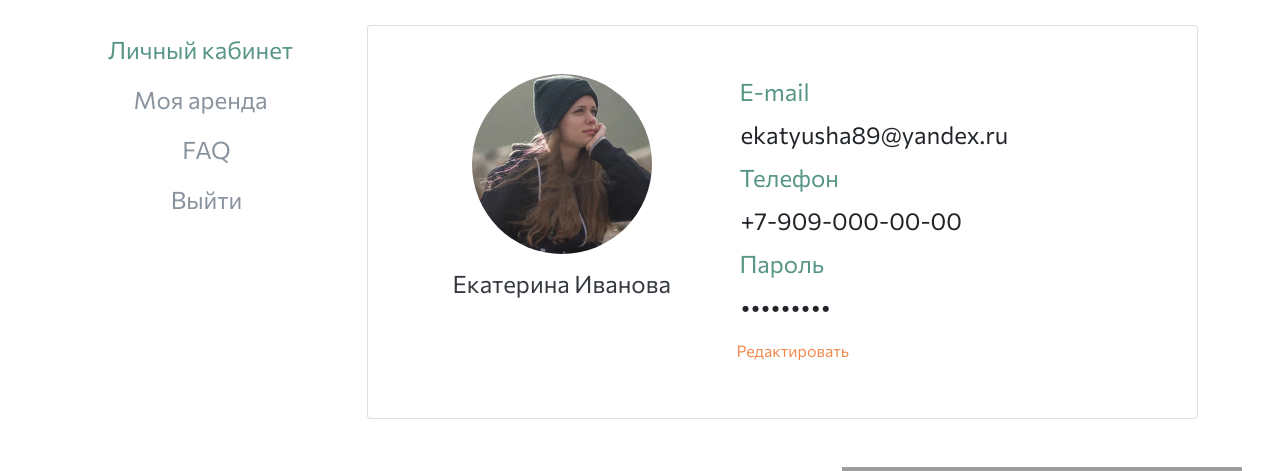
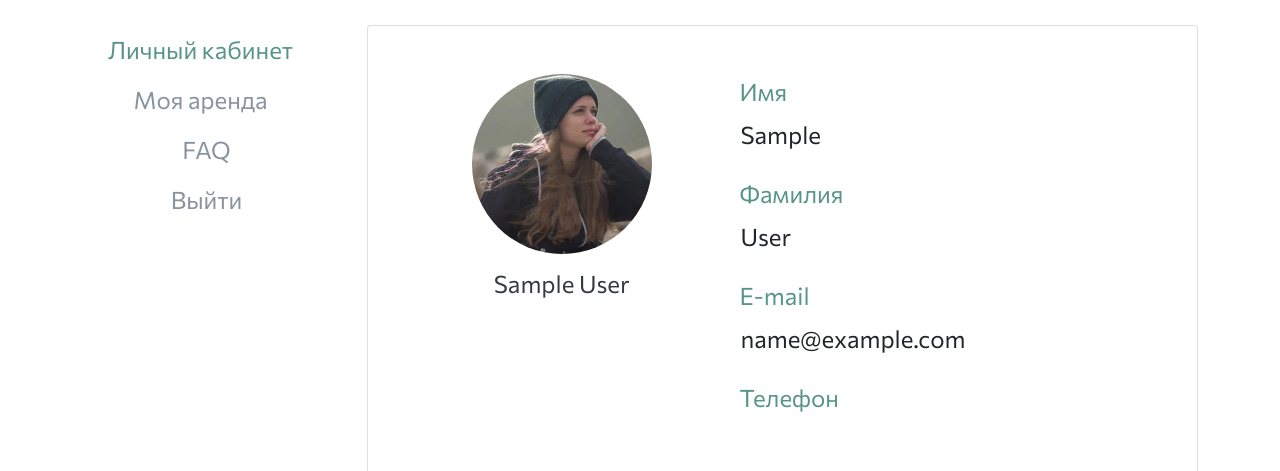
Before and after one commit to VASILIYKAS/SelfStorage-dvm, a Django app: page /my-rent/ in a window 1280 px wide. Shown: the part 137-608 px from the top of the page. Run offline with Django 5.2, Linux system fonts and the light colour scheme; the visitor is signed in with stand-in values (Sample User, id 1); grey boxes are pictures that could not be loaded.

Commit message:
Добавил возможность менять поля в личном кабинете юзера

```diff
--- a/self_storage/urls.py
+++ b/self_storage/urls.py
@@ -29,6 +29,7 @@ urlpatterns = [
     path('my-rent-empty/', views.my_rent, name='my_rent_empty'),
     path('register/', views.register_user, name='register'),
     path('login/', views.login_user, name='login'),
+    path('update-profile/', views.update_profile, name='update_profile'),
 ]
 
 if settings.DEBUG:
--- a/storageapp/views.py
+++ b/storageapp/views.py
@@ -3,8 +3,10 @@ from django.contrib import messages
 from django.contrib.auth.forms import UserCreationForm
 from django.contrib.auth import authenticate, login
 from django.shortcuts import render, redirect
-from django.contrib.auth.decorators import login_required, user_passes_test
+from django.contrib.auth.decorators import login_required
 from django.http import HttpResponseRedirect
+from phonenumber_field.phonenumber import PhoneNumber
+
 
 def index(request):
     if request.method == 'POST':
@@ -84,3 +86,46 @@ def login_user(request):
             return redirect("login")
 
     return render(request, "authorization/login.html")
+
+
+@login_required
+def update_profile(request):
+    if request.method == "POST":
+        first_name = request.POST.get("FIRST_NAME")
+        last_name = request.POST.get("LAST_NAME")
+        email = request.POST.get("EMAIL_EDIT")
+        phone_number = request.POST.get("PHONE_EDIT")
+        password = request.POST.get("PASSWORD_EDIT")
+
+        user = request.user
+
+        try:
+            if email != user.email and StorageUser.objects.filter(email=email).exists():
+                messages.error(
+                    request, "Пользователь с таким email уже существует")
+                return redirect("my_rent")
+
+            user.first_name = first_name
+            user.last_name = last_name
+            user.email = email
+            if phone_number:
+                user.phone_number = PhoneNumber.from_string(
+                    phone_number, region='RU')
+            if password and password != "********":
+                user.set_password(password)
+            user.save()
+
+            #  Здесь нужно переавторизовать, иначе юзера перебрасывает в раздел логина
+            if email != request.user.email or (password and password != "********"):
+                user = authenticate(request, email=email, password=password if password and password !=
+                                    "********" else request.POST.get("PASSWORD"))
+                if user is not None:
+                    login(request, user)
+
+            messages.success(request, "Профиль успешно обновлен!")
+            return redirect("my_rent")
+        except Exception as e:
+            messages.error(request, f"Ошибка при обновлении профиля: {str(e)}")
+            return redirect("my_rent")
+
+    return redirect("my_rent")
--- a/templates/my-rent.html
+++ b/templates/my-rent.html
@@ -1,5 +1,4 @@
 {% extends "base.html" %}
-
 {% load static %}
 
 {% block title %}My rent{% endblock %}
@@ -18,45 +17,61 @@
 					<div class="row">
 						<div class="col-12 col-sm-5 d-flex flex-column align-items-center">
 							<img src="{% static 'img/image10.png' %}" class="rounded-pill mb-3" alt="">
-							<h4>Екатерина Иванова</h4>
+							<h4>{{ request.user.first_name }} {{ request.user.last_name }}</h4>
 						</div>
 						<div class="col-12 col-sm-7 d-flex flex-column">
-							<form>
+							{% if messages %}
+								<div class="alert alert-success" role="alert">
+									{% for message in messages %}
+										{{ message }}
+									{% endfor %}
+								</div>
+							{% endif %}
+							<form method="POST" action="{% url 'update_profile' %}">
+								{% csrf_token %}
+								<label class="fs_24 SelfStorage_green ms-2" for="FIRST_NAME">Имя</label>
+								<input type="text" name="FIRST_NAME" id="FIRST_NAME" class="form-control fs_24 ps-2 SelfStorage__input mb-3" value="{{ request.user.first_name }}" disabled>
+								<label class="fs_24 SelfStorage_green ms-2" for="LAST_NAME">Фамилия</label>
+								<input type="text" name="LAST_NAME" id="LAST_NAME" class="form-control fs_24 ps-2 SelfStorage__input mb-3" value="{{ request.user.last_name }}" disabled>
 								<label class="fs_24 SelfStorage_green ms-2" for="EMAIL">E-mail</label>
-								<input type="email" name="EMAIL_EDIT" id="EMAIL" class="form-control fs_24 ps-2 SelfStorage__input" value="ekatyusha89@yandex.ru" disabled>
+								<input type="email" name="EMAIL_EDIT" id="EMAIL" class="form-control fs_24 ps-2 SelfStorage__input mb-3" value="{{ request.user.email }}" disabled>
 								<label class="fs_24 SelfStorage_green ms-2" for="PHONE">Телефон</label>
-								<input type="tel" name="PHONE_EDIT" id="PHONE" class="form-control fs_24 ps-2 SelfStorage__input" value="+7-909-000-00-00" disabled>
+								<input type="tel" name="PHONE_EDIT" id="PHONE" class="form-control fs_24 ps-2 SelfStorage__input mb-3" value="{{ request.user.phone_number }}" disabled>
 								<label class="fs_24 SelfStorage_green ms-2" for="PASSWORD">Пароль</label>
-								<input type="password" name="PASSWORD_EDIT" id="PASSWORD" class="form-control fs_24 ps-2 SelfStorage__input" value="111111111" disabled>
+								<input type="password" name="PASSWORD_EDIT" id="PASSWORD" class="form-control fs_24 ps-2 SelfStorage__input mb-3" value="********" disabled>
 								<button type="submit" class="btn SelfStorage_green ps-1" id="save" style="display: none">Сохранить</button>
 								<a class="btn SelfStorage_orange ps-1" id="edit">Редактировать</a>
-								<script>
-									document.getElementById('edit').addEventListener('click', e => {
-										e.preventDefault()
-										document.getElementById('EMAIL').disabled = false
-										document.getElementById('PHONE').disabled = false
-										document.getElementById('PASSWORD').disabled = false
-										document.getElementById('PASSWORD').type = 'text'
-										document.getElementById('edit').style.display = 'none'
-										document.getElementById('save').style.display = 'inline-block'
-									})
-									document.getElementById('save').addEventListener('click', () => {
-										setTimeout(() => {
-											document.getElementById('EMAIL').disabled = true
-											document.getElementById('PHONE').disabled = true
-											document.getElementById('PASSWORD').disabled = true
-											document.getElementById('PASSWORD').type = 'password'
-											document.getElementById('edit').style.display = 'inline-block'
-											document.getElementById('save').style.display = 'none'
-										}, 0)
-									})
-								</script>
 							</form>
+							<script>
+								document.getElementById('edit').addEventListener('click', e => {
+									e.preventDefault();
+									document.getElementById('FIRST_NAME').disabled = false;
+									document.getElementById('LAST_NAME').disabled = false;
+									document.getElementById('EMAIL').disabled = false;
+									document.getElementById('PHONE').disabled = false;
+									document.getElementById('PASSWORD').disabled = false;
+									document.getElementById('PASSWORD').type = 'text';
+									document.getElementById('edit').style.display = 'none';
+									document.getElementById('save').style.display = 'inline-block';
+								});
+								document.getElementById('save').addEventListener('click', () => {
+									setTimeout(() => {
+										document.getElementById('FIRST_NAME').disabled = true;
+										document.getElementById('LAST_NAME').disabled = true;
+										document.getElementById('EMAIL').disabled = true;
+										document.getElementById('PHONE').disabled = true;
+										document.getElementById('PASSWORD').disabled = true;
+										document.getElementById('PASSWORD').type = 'password';
+										document.getElementById('edit').style.display = 'inline-block';
+										document.getElementById('save').style.display = 'none';
+									}, 0);
+								});
+							</script>
 						</div>
 					</div>
 				</div>
 				<div class="tab-pane fade" id="Rent" role="tabpanel" aria-labelledby="Rent-tab">
-					<h1 class="fw-bold SelfStorage_green mb-5">Добрый день, Екатерина!</h1>
+					<h1 class="fw-bold SelfStorage_green mb-5">Добрый день, {{ request.user.first_name }}!</h1>
 					<a href="#" class="SelfStorage_orange">История аренды</a>
 					<h4 class="SelfStorage_grey my-3">Срок Вашей аренды подходит к концу :(<br>Вы можете продлить аренду или забрать вещи до 28 июня 2022 года включительно.</h4>
 					<div class="mb-5">
@@ -70,7 +85,6 @@
 						<div><button class="btn fs_24 px-5 py-3 text-white border-8 SelfStorage__bg_orange SelfStorage__btn2_orange mb-3">Открыть бокс</button></div>
 						<a href="#" class="SelfStorage_orange">Нужна помощь?</a>
 					</div>
-
 					<div class="mb-5">
 						<h4 class="SelfStorage_green">Мой склад №2</h4>
 						<h4>Люберцы, ул. Советская, д. 88</h4>
```
